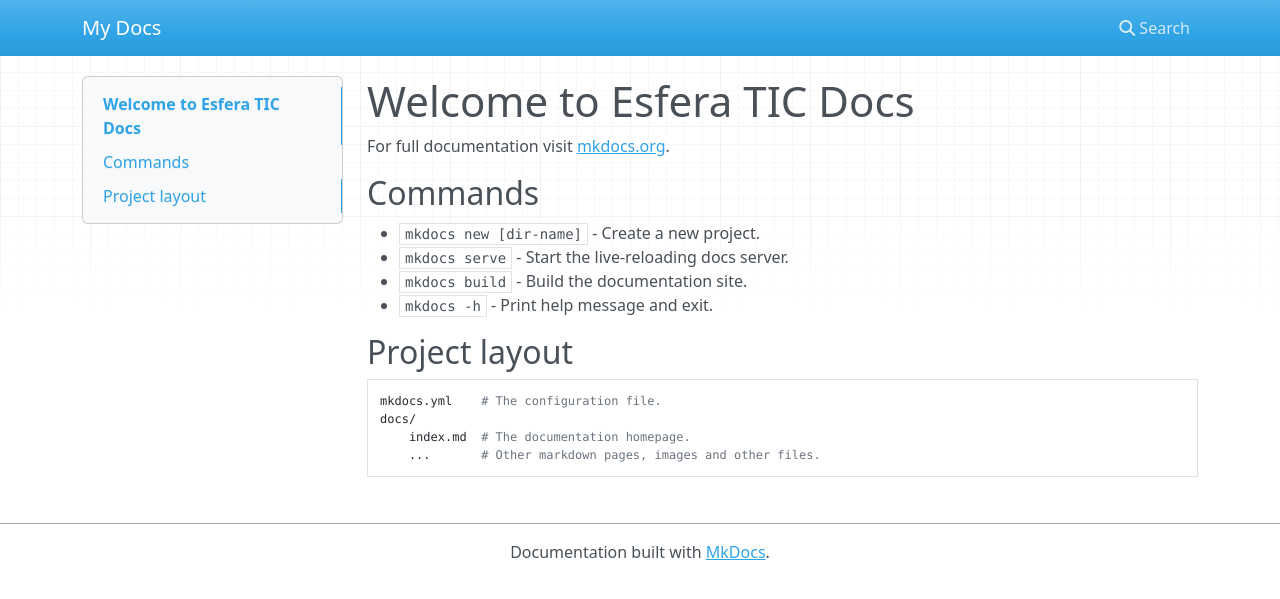
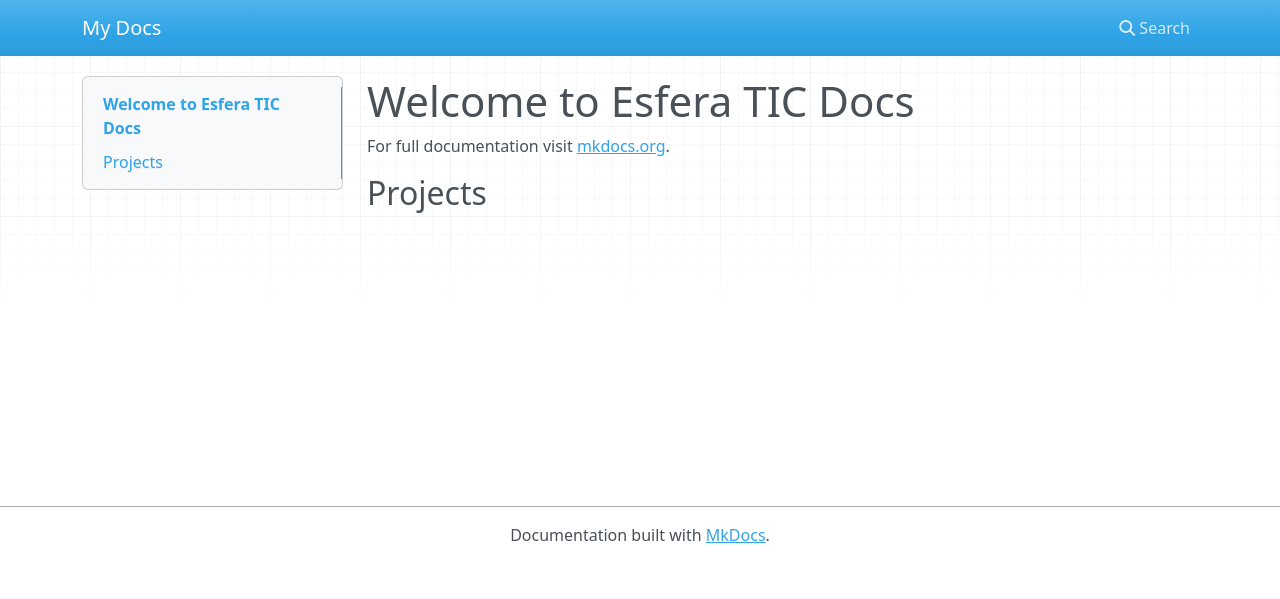
Before and after one commit to ebenimeli/docs, an MkDocs documentation site: the page built from docs/index.md, in a window 1280 px wide. Shown: the top 599 px of the page. Built offline with MkDocs 1.6.1, drawn with Linux system fonts in a browser that asks for light colours; nearby versions of some CDN libraries.

Commit message:
Index update

```diff
--- a/docs/index.md
+++ b/docs/index.md
@@ -2,16 +2,4 @@
 
 For full documentation visit [mkdocs.org](https://www.mkdocs.org).
 
-## Commands
-
-* `mkdocs new [dir-name]` - Create a new project.
-* `mkdocs serve` - Start the live-reloading docs server.
-* `mkdocs build` - Build the documentation site.
-* `mkdocs -h` - Print help message and exit.
-
-## Project layout
-
-    mkdocs.yml    # The configuration file.
-    docs/
-        index.md  # The documentation homepage.
-        ...       # Other markdown pages, images and other files.
+## Projects
```
Also changed, not shown: site/index.html, site/search/search_index.json, 1 other file.
